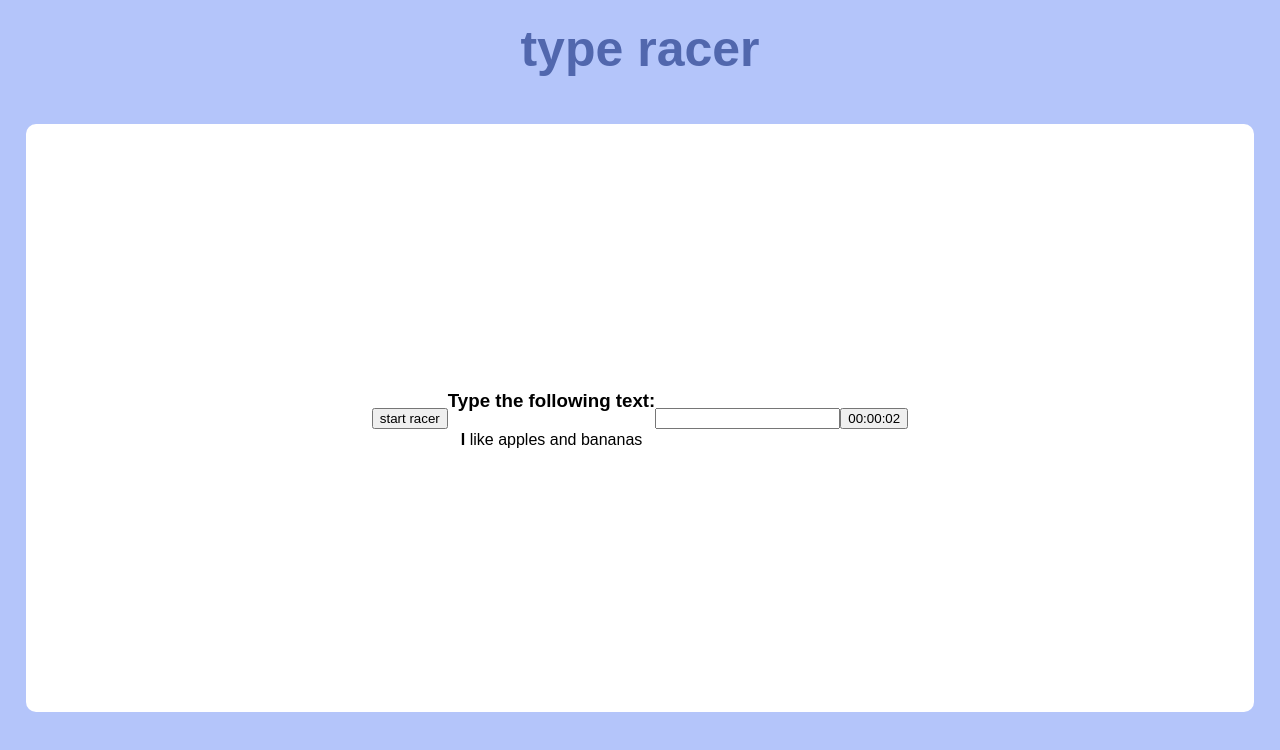
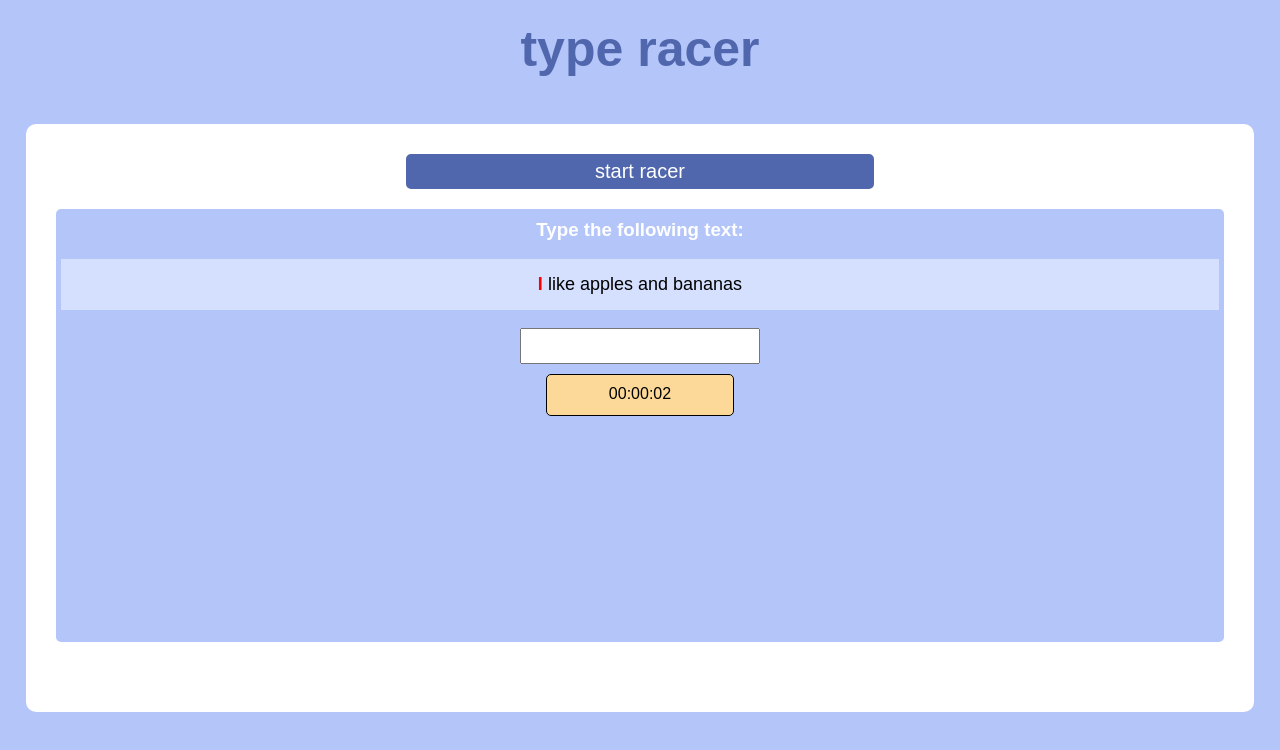
Before and after one commit to yeruham/typeRacer, a React (Vite) app: page / in a window 1280 px wide. Both pictures are taken after a click on the button "start racer". Shown: the top 750 px of the page. Built offline with nearby package versions, Linux system fonts and the light colour scheme.

Commit message:
additional identifiers and designs

```diff
--- a/src/components/ControlRacer.tsx
+++ b/src/components/ControlRacer.tsx
@@ -33,7 +33,7 @@ function ControlRacer({
   };
 
   return (
-    <div id="racer">
+    <div id="controle-racer">
       <StartRacer onClick={startRacer}></StartRacer>
       {activeRecer ? (
         <Racer
--- a/src/components/Racer.tsx
+++ b/src/components/Racer.tsx
@@ -36,7 +36,7 @@ function Racer({ wordsList, onFinishRacer }: Iracer) {
   };
 
   return (
-    <>
+    <div id="racer">
       <DisplayText
         wordsList={wordsList}
         indexCurrentWord={wordsIndex}
@@ -52,7 +52,7 @@ function Racer({ wordsList, onFinishRacer }: Iracer) {
           correctWord={wordsList[wordsIndex]}
         ></WrongInput>
       )}
-    </>
+    </div>
   );
 }
 
--- a/src/components/ResultsRacer.tsx
+++ b/src/components/ResultsRacer.tsx
@@ -6,7 +6,7 @@ function ResultsRacer({ result }: { result: Result }) {
     <div id="result">
       <h3>result racer:</h3>
       <p>num words by minutes: {result.wordsByMinutes}</p>
-      <button>{showTime(result.time)}</button>
+      <div id="timer">{showTime(result.time)}</div>
     </div>
   );
 }
--- a/src/components/StartRacer.tsx
+++ b/src/components/StartRacer.tsx
@@ -1,5 +1,5 @@
 function StartRacer({ onClick } : {onClick: () => void}){
-    return (<button onClick={ onClick }>start racer</button>);
+    return (<button id="start-racer" onClick={ onClick }>start racer</button>);
 }
 
 export default StartRacer;
--- a/src/components/Timer.tsx
+++ b/src/components/Timer.tsx
@@ -20,7 +20,7 @@ function Timer({ active, onFinishTimer }: ITimer) {
     }
   }, [active]);
 
-  return <button>{showTime(time)}</button>;
+  return <div id="timer">{showTime(time)}</div>;
 }
 
 export default Timer;
--- a/src/index.css
+++ b/src/index.css
@@ -12,6 +12,15 @@ h1 {
   margin: 0px;
 }
 
+h3 {
+  margin: 0px;
+}
+
+input {
+  height: 30px;
+  font-size: 18px;
+}
+
 #racer-continer {
   background-color: rgb(180, 197, 250);
   display: flex;
@@ -21,9 +30,8 @@ h1 {
 }
 
 #records,
-#racer {
+#controle-racer {
   background-color: white;
-  /* border: 1px solid white; */
   border-radius: 10px;
   flex: 1;
   margin: 2%;
@@ -36,10 +44,8 @@ h1 {
   gap: 10px;
 }
 
-#racer {
-  display: flex;
-  align-items: center;
-  justify-content: center;
+#controle-racer {
+  padding: 30px;
 }
 
 #records-title {
@@ -62,3 +68,60 @@ h1 {
   font-size: 18px;
   border-radius: 5px;
 }
+
+#start-racer {
+  width: 40%;
+  height: 35px;
+  margin-bottom: 20px;
+  font-size: 20px;
+  border: 2px solid rgb(81, 103, 173);
+  border-radius: 5px;
+  background-color: rgb(81, 103, 173);
+  color: white;
+  cursor: pointer;
+}
+
+#start-racer:hover {
+  opacity: 0.8;
+}
+
+#start-racer:active {
+  background-color: white;
+  color: rgb(81, 103, 173);
+}
+
+#racer,
+#result {
+  background-color: rgb(180, 197, 250);
+  border-radius: 5px;
+  height: 80%;
+  padding-top: 10px;
+}
+
+#display-text {
+  color: white;
+}
+
+#text-to-type {
+  font-size: 18px;
+  background-color: rgb(213, 224, 255);
+  color: black;
+  margin-left: 5px;
+  margin-right: 5px;
+  padding: 15px;
+}
+
+#current-word {
+  color: rgb(255, 0, 0);
+}
+
+#timer {
+  background-color: rgb(252, 217, 152);
+  height: 30px;
+  border-radius: 5px;
+  border: 1px solid rgb(0, 0, 0);
+  margin-left: 42%;
+  margin-right: 42%;
+  margin-top: 10px;
+  padding-top: 10px;
+}
--- a/src/utils/texst.ts
+++ b/src/utils/texst.ts
@@ -1,6 +1,6 @@
 export const texts: string[] = [
   "I like apples and bananas",
-  "The dog runs in the park q q",
+  "The dog runs in the park",
   "She reads a book at home",
   "He plays football with his friends",
   "We eat breakfast in the kitchen",
@@ -8,5 +8,5 @@ export const texts: string[] = [
   "They watch TV every evening",
   "My cat sleeps on the bed",
   "I drink water when I am thirsty",
-  "The baby laughs and claps his hands"
+  "The baby laughs and claps his hands",
 ];
```
